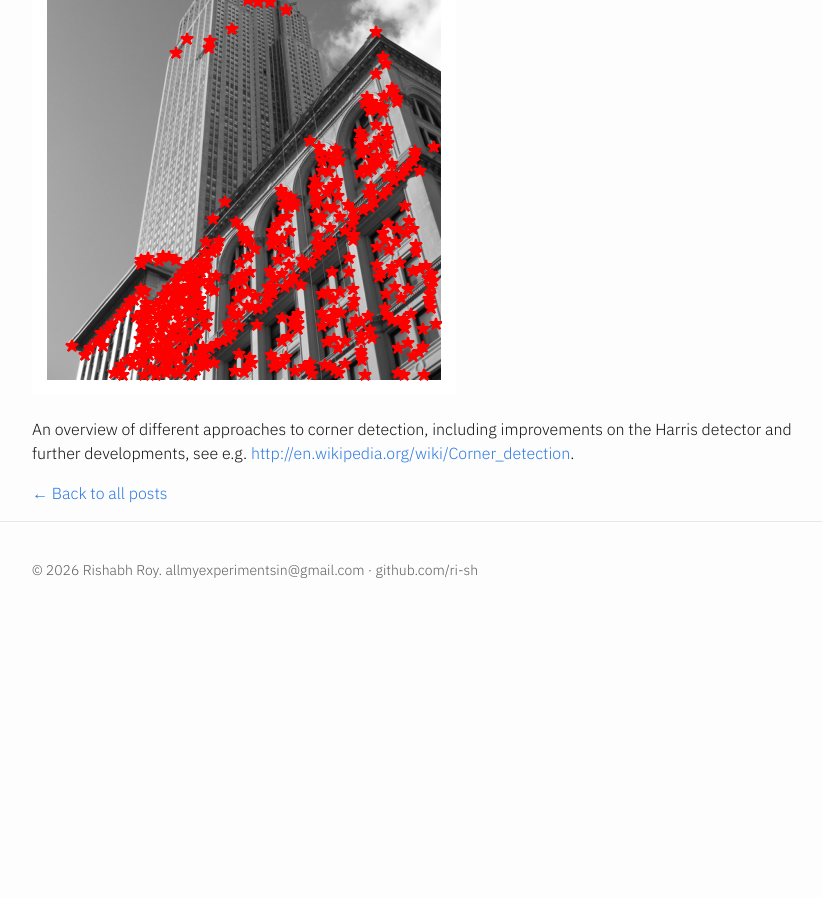
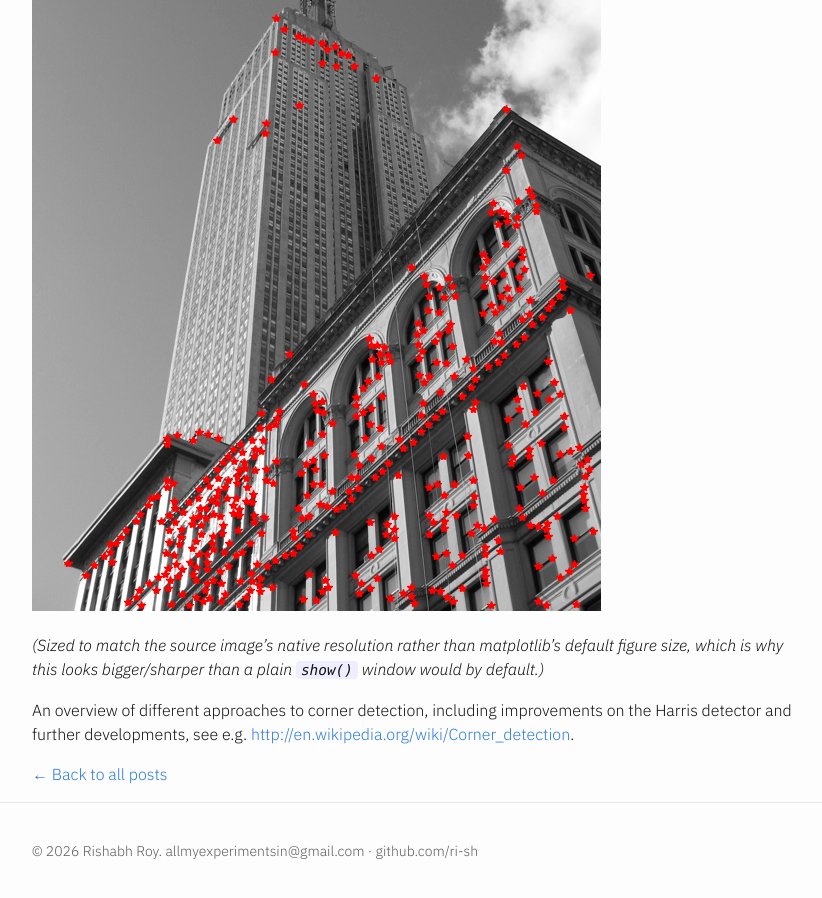
Before and after one commit to ri-sh/blog, a Jekyll site: the page built from _posts/2017-06-13-harris-corner-detector-in-python.md, in a window 1280 px wide and 900 px high, scrolled down 5317 px. Shown: the whole window, without its empty margins (223-1045 px from the left). Built offline with Jekyll 4.4.1, drawn with Linux system fonts in a browser that asks for light colours; comment, search, counter and statistics services are not loaded; before the commit the page ends 5936 px from its top, so only the background shows below that.

Commit message:
Regenerate Harris corner result image at native resolution instead of matplotlib's default undersized canvas

```diff
--- a/_posts/2017-06-13-harris-corner-detector-in-python.md
+++ b/_posts/2017-06-13-harris-corner-detector-in-python.md
@@ -161,7 +161,9 @@ An example of corner detection with the Harris corner detector -- the original r
 
 I re-ran the exact code above (with the `gauss_kernel` fix included) against the same image just now, to confirm it still works. It detected 471 corner points, correctly picking out the window grid, the building edges, and the spire:
 
-![Harris corners re-run on empire.jpg, 471 points detected](/blog/assets/img/migrated/harris-corner-detector-in-python/empire-harris-rerun.png)
+![Harris corners re-run on empire.jpg, 471 points detected](/blog/assets/img/migrated/harris-corner-detector-in-python/empire-harris-rerun-v2.png)
+
+_(Sized to match the source image's native resolution rather than matplotlib's default figure size, which is why this looks bigger/sharper than a plain `show()` window would by default.)_
 
 
 An overview of different approaches to corner detection, including improvements on the Harris detector and further developments, see e.g. <http://en.wikipedia.org/wiki/Corner_detection>.
```
Also changed, not shown: assets/img/migrated/harris-corner-detector-in-python/empire-harris-rerun-v2.png (added), assets/img/migrated/harris-corner-detector-in-python/empire-harris-rerun.png (deleted).
